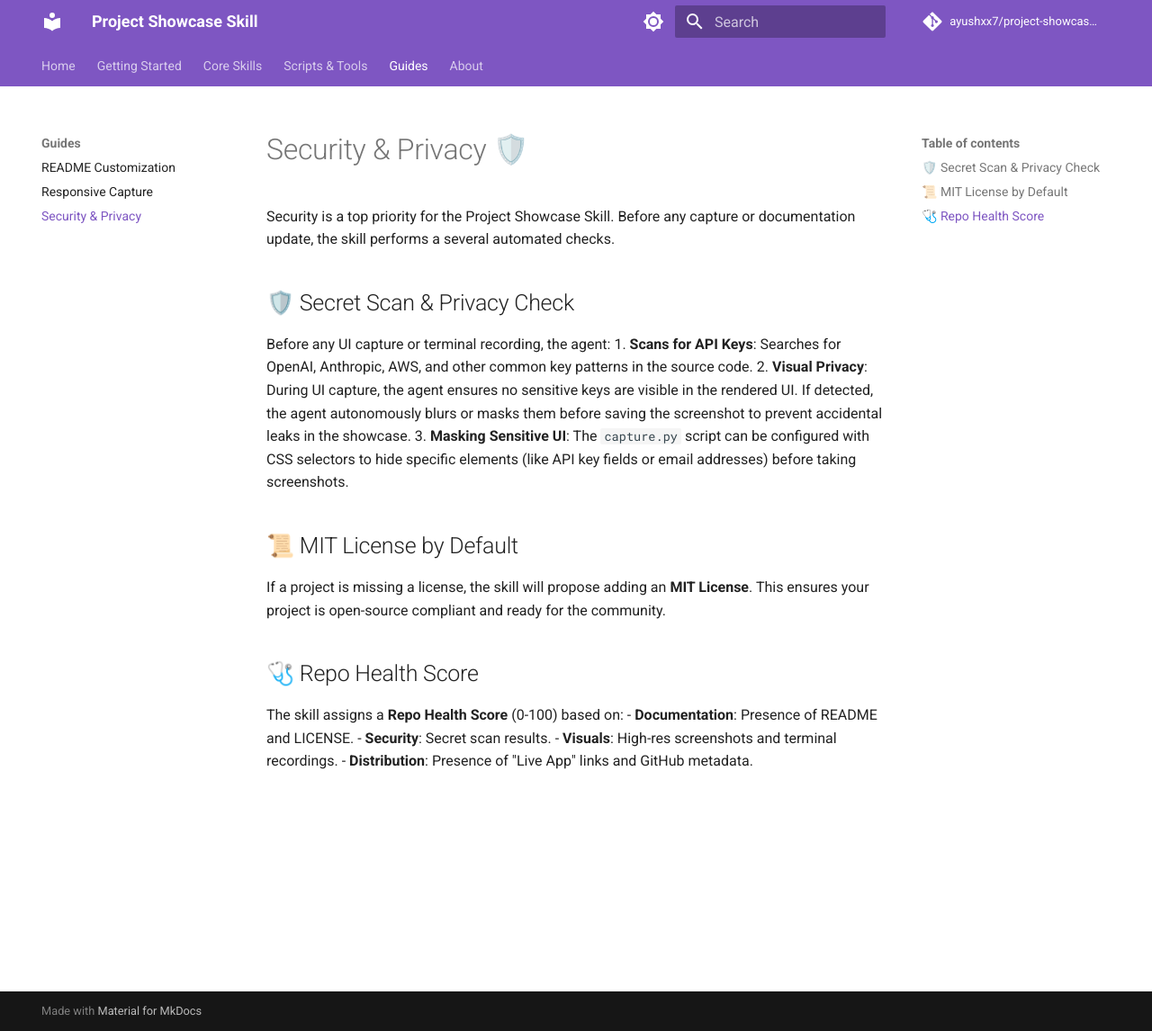
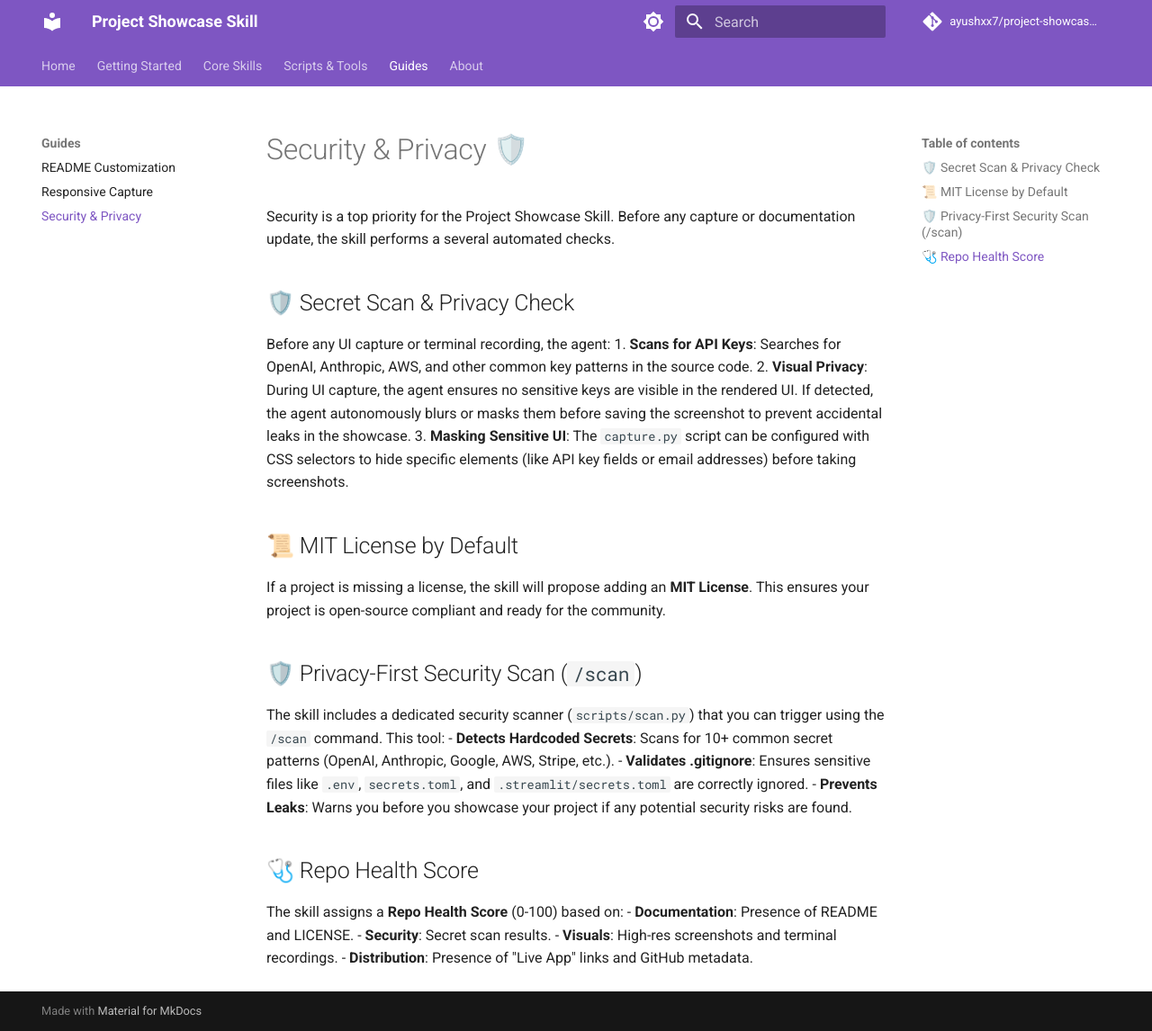
Before and after one commit to ayushxx7/project-showcase-skill, an MkDocs documentation site: the page built from docs/guides/security.md, in a window 1280 px wide and 1146 px high. Shown: the whole window at 90% size. Built offline with MkDocs 1.6.1 and Material for MkDocs 9.7.7, drawn with Linux system fonts in a browser that asks for light colours; comment, search, counter and statistics services are not loaded.

Commit message:
docs: add documentation for security scan command and script

```diff
--- a/docs/guides/security.md
+++ b/docs/guides/security.md
@@ -13,6 +13,13 @@ Before any UI capture or terminal recording, the agent:
 
 If a project is missing a license, the skill will propose adding an **MIT License**. This ensures your project is open-source compliant and ready for the community.
 
+## 🛡️ Privacy-First Security Scan (`/scan`)
+
+The skill includes a dedicated security scanner (`scripts/scan.py`) that you can trigger using the `/scan` command. This tool:
+- **Detects Hardcoded Secrets**: Scans for 10+ common secret patterns (OpenAI, Anthropic, Google, AWS, Stripe, etc.).
+- **Validates .gitignore**: Ensures sensitive files like `.env`, `secrets.toml`, and `.streamlit/secrets.toml` are correctly ignored.
+- **Prevents Leaks**: Warns you before you showcase your project if any potential security risks are found.
+
 ## 🩺 Repo Health Score
 
 The skill assigns a **Repo Health Score** (0-100) based on:
--- a/mkdocs.yml
+++ b/mkdocs.yml
@@ -41,6 +41,7 @@ nav:
   - Scripts & Tools:
     - Overview: scripts/overview.md
     - UI Capture: scripts/capture.md
+    - Security Scan: scripts/scan.md
     - CLI Recording: scripts/vhs.md
   - Guides:
     - README Customization: guides/readme-customization.md
```
Also changed, not shown: docs/scripts/overview.md (+1 -0 lines), docs/scripts/scan.md (added, +26 -0 lines).
